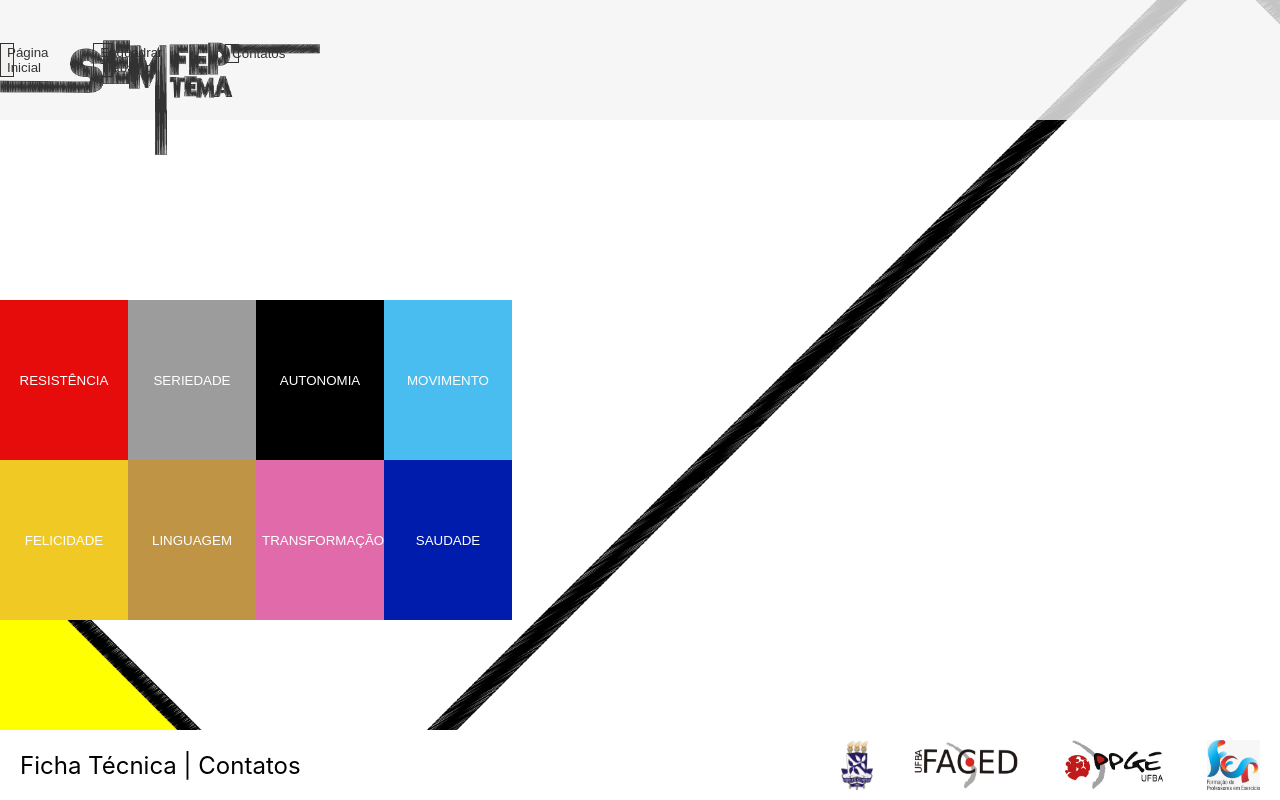
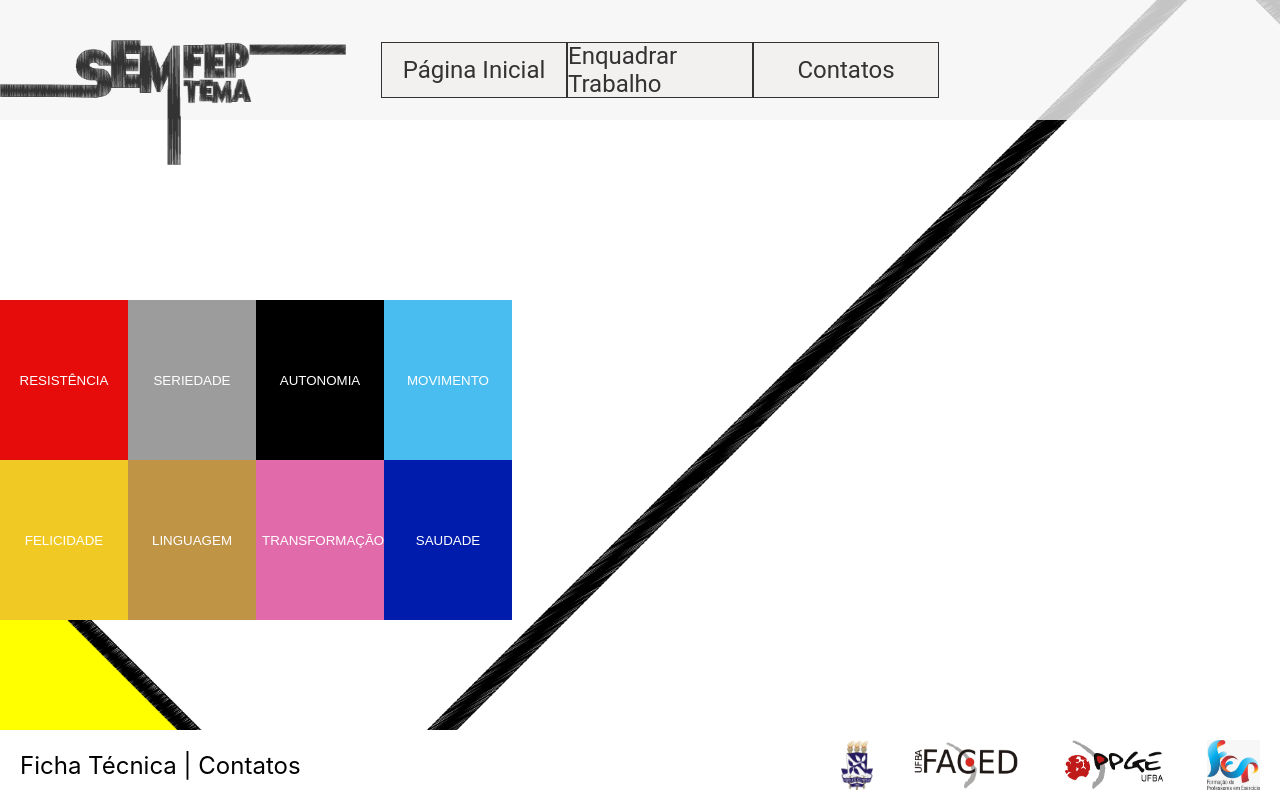
Before and after one commit to iuryroque/semfep, a React (Create React App) app: page /semfep/frames in a window 1280 px wide. Built offline with nearby package versions, Linux system fonts and the light colour scheme.

Commit message:
Correcao do header

```diff
--- a/src/components/Header.css
+++ b/src/components/Header.css
@@ -12,21 +12,17 @@
 .img-header {
   position: absolute;
   width: 100%;
-  max-width: 25vw;
+  max-width: 27vw;
   height: auto;
   left: 0px;
   top: 40px;
   opacity: 1;
 }
 
-.nav-button {
-  background: #f1eded;
-  border: 1px solid #000000;
-  box-sizing: border-box;
-}
-
 .nav-header {
-  margin: 0;
+  width: 100%;
+  margin-top: 20px;
+  margin-left: 40px;
   font-family: var(--nav-bar-font-family);
   display: flex;
   justify-self: center;
@@ -35,15 +31,6 @@
 }
 
 .nav-button {
-  border-radius: 0;
-  border: 1px;
-  max-width: 15%;
-  width: 100%;
-  height: auto;
-  background: #f1eded;
-  border: 1px solid #000000;
-  box-sizing: border-box;
-  cursor: pointer;
 }
 
 .nav-button:active {
@@ -67,3 +54,27 @@
   left: 1277px;
   top: 46px;
 }
+
+.link-header {
+  max-width: 15%;
+  height: 7vh;
+  width: 100%;
+
+  font-family: 'Roboto', sans-serif;
+  font-size: 150%;
+  background: #f1eded;
+  text-decoration: none;
+  color: #000000;
+  box-sizing: border-box;
+  border-radius: 0;
+  border: 1px;
+  border: 1px solid #000000;
+  cursor: pointer;
+  display: flex;
+  align-items: center;
+  justify-content: center;
+}
+
+.link-header:hover {
+  background-color: #cacaca;
+}
--- a/src/components/Header.jsx
+++ b/src/components/Header.jsx
@@ -16,22 +16,14 @@ class Header extends React.Component {
             alt="Logo do sexto Seminário de Formação de Professores em Exercício"
           />
           <nav className="nav-header">
-            <Link>
-              <button className="nav-button" id="pagina-inicial">
-                Página Inicial
-              </button>
+            <Link className='link-header'>
+              Página Inicial
             </Link>
-
-            <Link>
-              <button className="nav-button" id="enquandrar-trabalho">
-                Enquadrar Trabalho
-              </button>
+            <Link className='link-header'>
+              Enquadrar Trabalho
             </Link>
-
-            <Link to='/semfep/contatos'>
-              <button className="nav-button" id="contatos">
+            <Link to='/semfep/contatos' className='link-header'>
                 Contatos
-              </button>
             </Link>
           </nav>
         </header>
```
